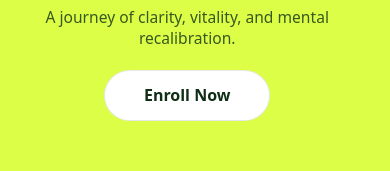
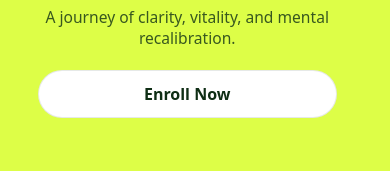
Before and after one commit to purandubey1011/jago-frontend, a React (Vite) app: page /program/1 in a window 390 px wide. Shown: the part 299-470 px from the top of the page. Built offline with nearby package versions, Linux system fonts and the light colour scheme.

Commit message:
changes in prog details home page

```diff
--- a/src/components/Pricing/Programdetails/Herosection.jsx
+++ b/src/components/Pricing/Programdetails/Herosection.jsx
@@ -20,7 +20,7 @@ const Herosection = () => {
             {programsData[params.id - 1]?.heroSection?.subtitle}
           </p>
 
-          <button className="inline-block mt-[2vmin] bg-white text-[#0F2E15] font-semibold py-[1.5vh] md:py-[2vh] px-[10vw] md:px-[3vw] rounded-[5vmax] hover:bg-[#f5f5f5] transition-all duration-300 border border-[#0F2E15]/10">
+          <button className="inline-block mt-[2vmin] bg-white text-[#0F2E15] font-semibold py-[1.3vh] md:py-[2vh] px-[27vw] md:px-[3vw] rounded-[5vmax] hover:bg-[#f5f5f5] transition-all duration-300 border border-[#0F2E15]/10">
             {programsData[params.id - 1]?.heroSection?.buttonText}
           </button>
         </div>
@@ -29,11 +29,11 @@ const Herosection = () => {
         <img
           src="https://ik.imagekit.io/b9tt0xvd7/Falverra/falverra%20redesign/jogo/home/start.png?updatedAt=1757792039803"
           alt="Star"
-          className="absolute top-[63vh] md:top-[8vh] right-[22vw] md:right-[40vw] w-[6vmax] md:w-[4vmax] h-auto z-[3] object-contain"
+          className="absolute top-[53vh] md:top-[8vh] right-[22vw] md:right-[40vw] w-[6vmax] md:w-[4vmax] h-auto z-[3] object-contain"
         />
 
         {/* Right Image (absolute position, bottom-right corner) */}
-        <div className="absolute bottom-[0vh] right-[10vw] w-[40vmax] md:w-[55vmax] h-auto z-[1]">
+        <div className="absolute bottom-[0vh] right-[12vw] md:right-[10vw] w-[53vmax] md:w-[55vmax] h-auto z-[1]">
           <img
             src="https://ik.imagekit.io/b9tt0xvd7/Falverra/manimg.png?updatedAt=1759573907161"
             alt="Coach"
```
